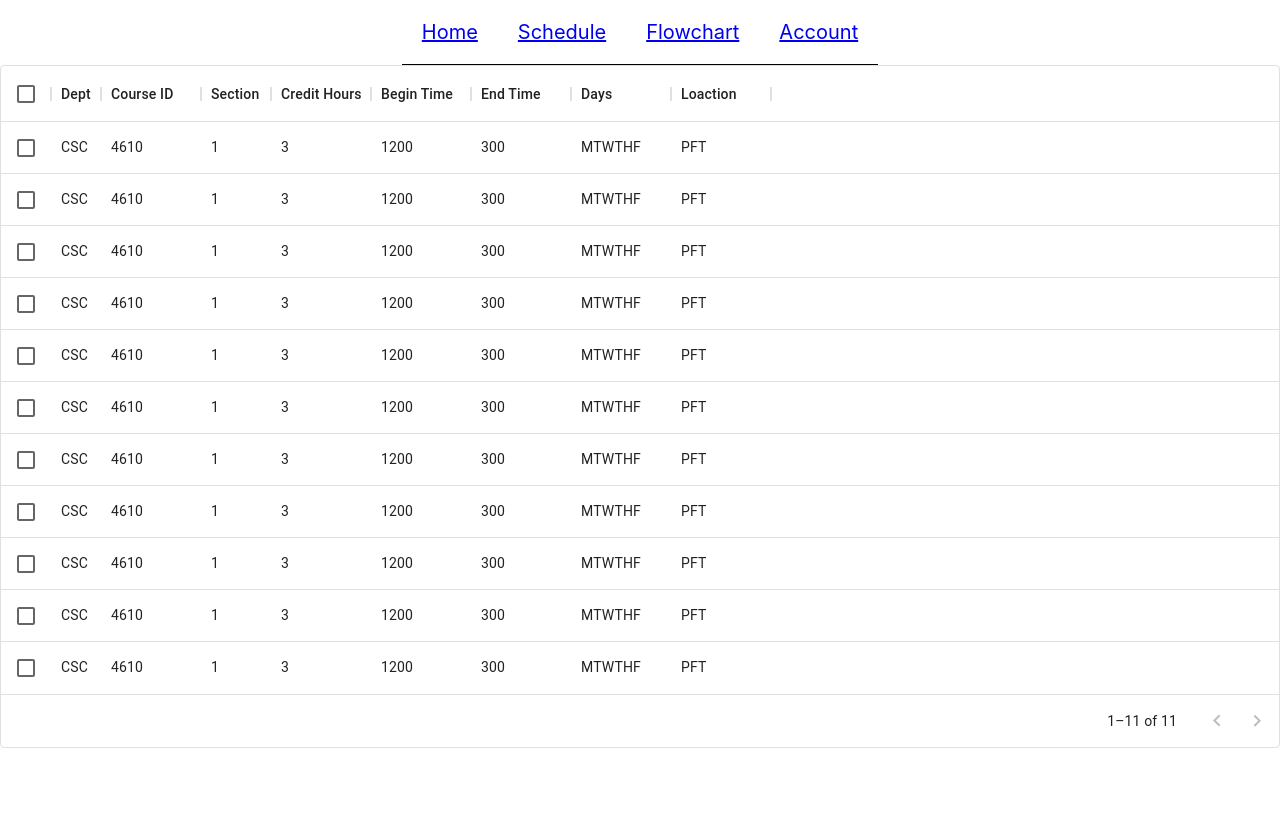
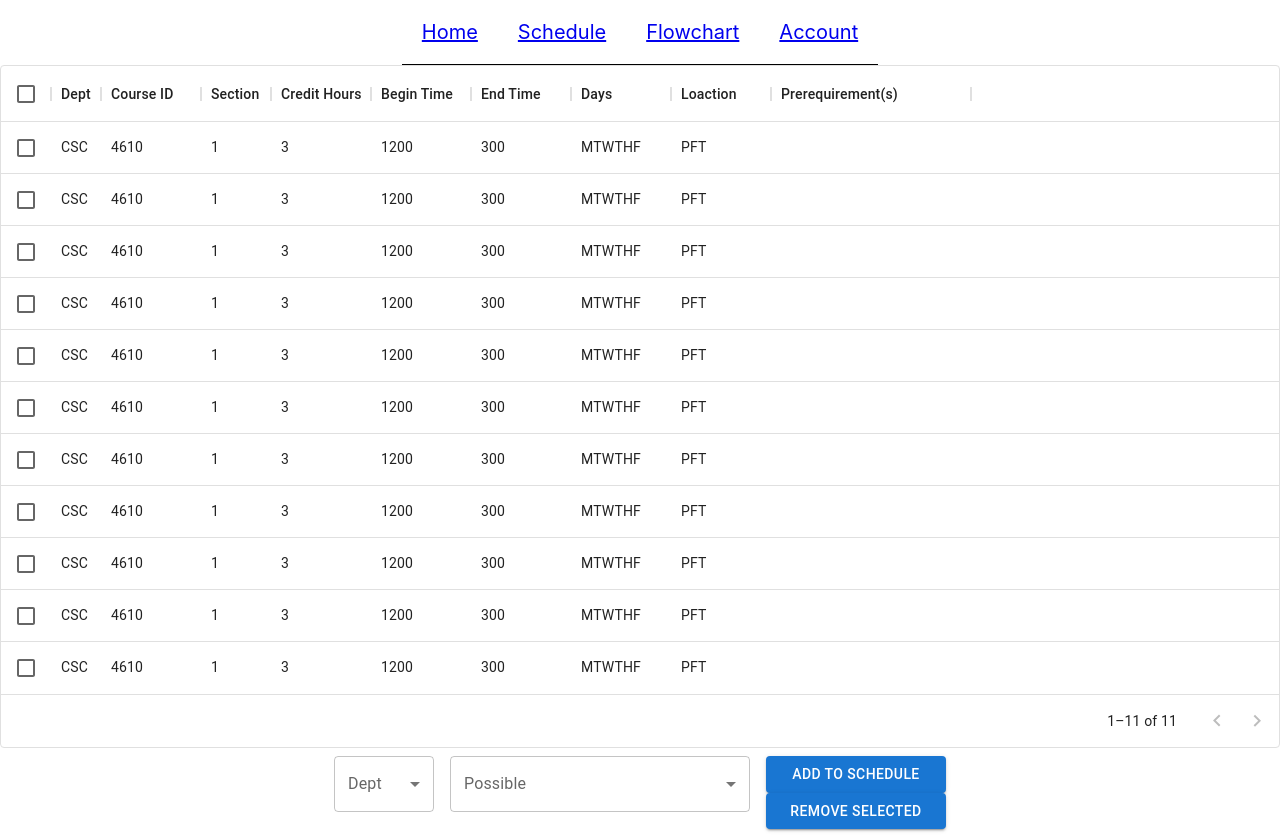
Before and after one commit to RedPandaGA/CSC4610, a React (Create React App) app in the folder ReactApp/frontend/: page /Schedule in a window 1280 px wide. Before the commit the page ends 800 px from the top, so only its background shows below. Built offline with nearby package versions, Linux system fonts and the light colour scheme.

Commit message:
schedulepagev1

```diff
--- a/ReactApp/frontend/package.json
+++ b/ReactApp/frontend/package.json
@@ -16,6 +16,7 @@
     "react-dom": "^18.2.0",
     "react-router-dom": "^6.4.4",
     "react-scripts": "5.0.1",
+    "reactflow": "^11.3.2",
     "web-vitals": "^2.1.4"
   },
   "scripts": {
--- a/ReactApp/frontend/src/pages/SchedulePage.js
+++ b/ReactApp/frontend/src/pages/SchedulePage.js
@@ -1,12 +1,16 @@
 import React, { useState, useEffect } from "react";
 import { DataGrid } from '@mui/x-data-grid';
-import { Box } from '@mui/material'
+import { Box, Select, MenuItem, FormControl, InputLabel, Button } from '@mui/material'
 import Navbar from './navbar'
 
 function SchedulePage(){
     var rowIndex = 0;
+    const [possibleDept, setPossibleDept] = useState([])
+    const [curDept, setCurDept] = useState("")
     const [schedule, setSchedule] = useState([])
     const [possible, setPossible] = useState([])
+    const [toadd, setToAdd] = useState([])
+    const [selected, setSelected] = useState([])
 
     useEffect(() => {
         //get users courses
@@ -34,7 +38,36 @@ function SchedulePage(){
             {dept: "CSC", CID: 4444, sect: 1, hrs: 3, begin: 1030, end: 1200, days: 'TTH', location: 'PFT'}
         ]
         setPossible(possibleCourses)
+        //get possible dept
+        var possibleDepts = ["CSC", "EE", "ENGL"]
+        setPossibleDept(possibleDepts)
     }, [])
+
+    const handlePossible = (e) => {
+        setToAdd(e.target.value)
+    }
+
+    const handlePossibleDept = (e) => {
+        setCurDept(e.target.value)
+    }
+
+    const handleSelection = (e) => {
+        setSelected(e)
+    }
+
+    const handleAddto = (e) => {
+        var newschedule = [...schedule]
+        //console.log(toadd)
+        toadd.forEach((course) => {
+            course.id = newschedule[newschedule.length-1].id+1
+            newschedule.push(course)
+        })
+        setSchedule(newschedule)
+    }
+    //newschedule.splice(sel, 1)
+    const handleRemove = (e) => {
+
+    }
 
     const columns = [
         {field: 'dept', headerName: 'Dept', width: 50},
@@ -44,7 +77,8 @@ function SchedulePage(){
         {field: 'begin', headerName: 'Begin Time', width: 100 },
         {field: 'end', headerName: 'End Time', width: 100 },
         {field: 'days', headerName: 'Days', width: 100 },
-        {field: 'location', headerName: 'Loaction', width: 100 }
+        {field: 'location', headerName: 'Loaction', width: 100 },
+        {field: 'prereq', headerName: 'Prerequirement(s)', width: 200}
     ]
 
 
@@ -56,10 +90,43 @@ function SchedulePage(){
                     rows={schedule}
                     columns={columns}
                     rowsPerPageOptions={[5,10,20,40]}
+                    onSelectionModelChange={handleSelection}
+                    checkboxSelection
                     autoHeight
-                    checkboxSelection
-                    disableSelectionOnClick
                 />
+                <FormControl sx={{m: 1, width: 100}}>
+                    <InputLabel>Dept</InputLabel>
+                    <Select
+                        value={curDept}
+                        label="Course"
+                        onChange={handlePossibleDept}
+                    >
+                        {possibleDept.map((Dept) => {
+                            return(
+                                <MenuItem value={Dept}>{Dept}</MenuItem>
+                            )
+                        })}
+                    </Select>
+                </FormControl>
+                <FormControl sx={{m: 1, width: 300}}>
+                    <InputLabel>Possible</InputLabel>
+                    <Select
+                        value={toadd}
+                        label="Course"
+                        onChange={handlePossible}
+                        multiple
+                    >
+                        {possible.map((possibleCourse) => {
+                            return(
+                                <MenuItem value={possibleCourse}>{possibleCourse.dept + possibleCourse.CID}</MenuItem>
+                            )
+                        })}
+                    </Select>
+                </FormControl>
+                <FormControl sx={{m: 1, width: 180}}>
+                    <Button variant="contained" onClick={handleAddto}>Add To Schedule</Button>
+                    <Button variant="contained" onClick={handleRemove}>Remove Selected</Button>
+                </FormControl>
             </Box>
         </div>
     )
```
Also changed, not shown: 1 other file (tests, documents, lock files or other folders).
